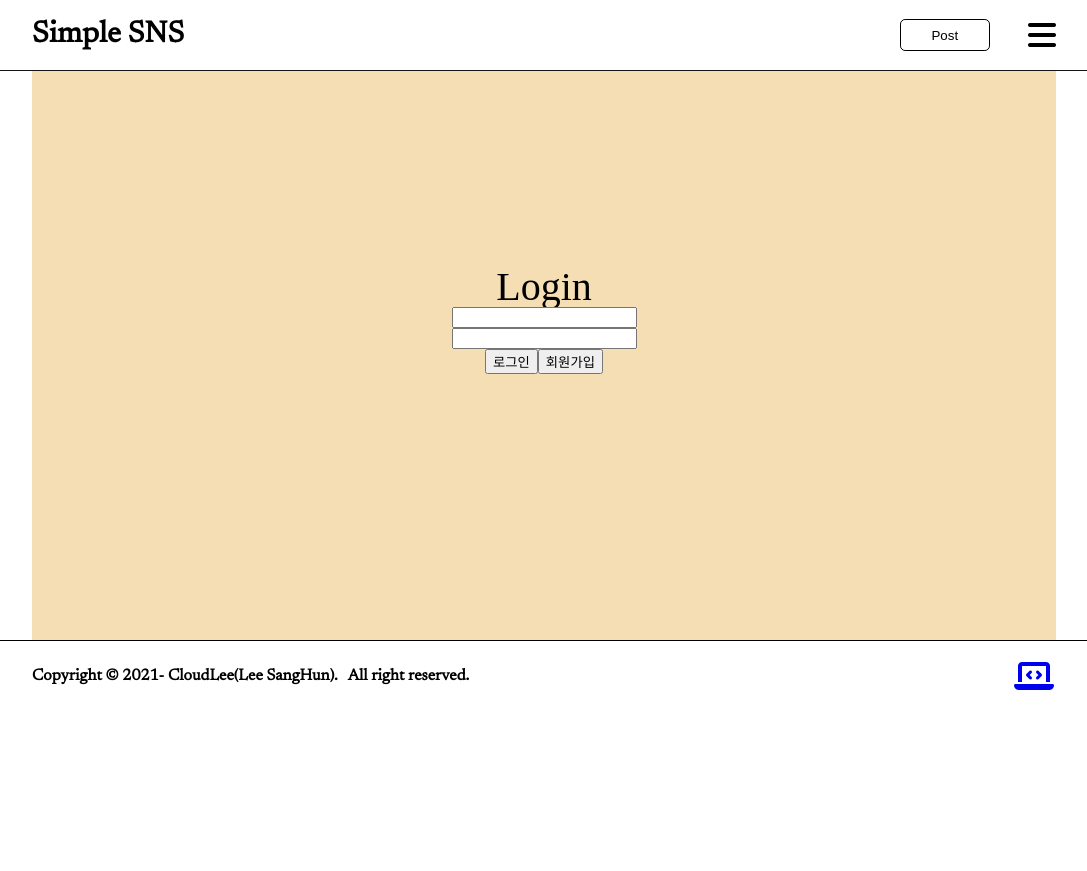
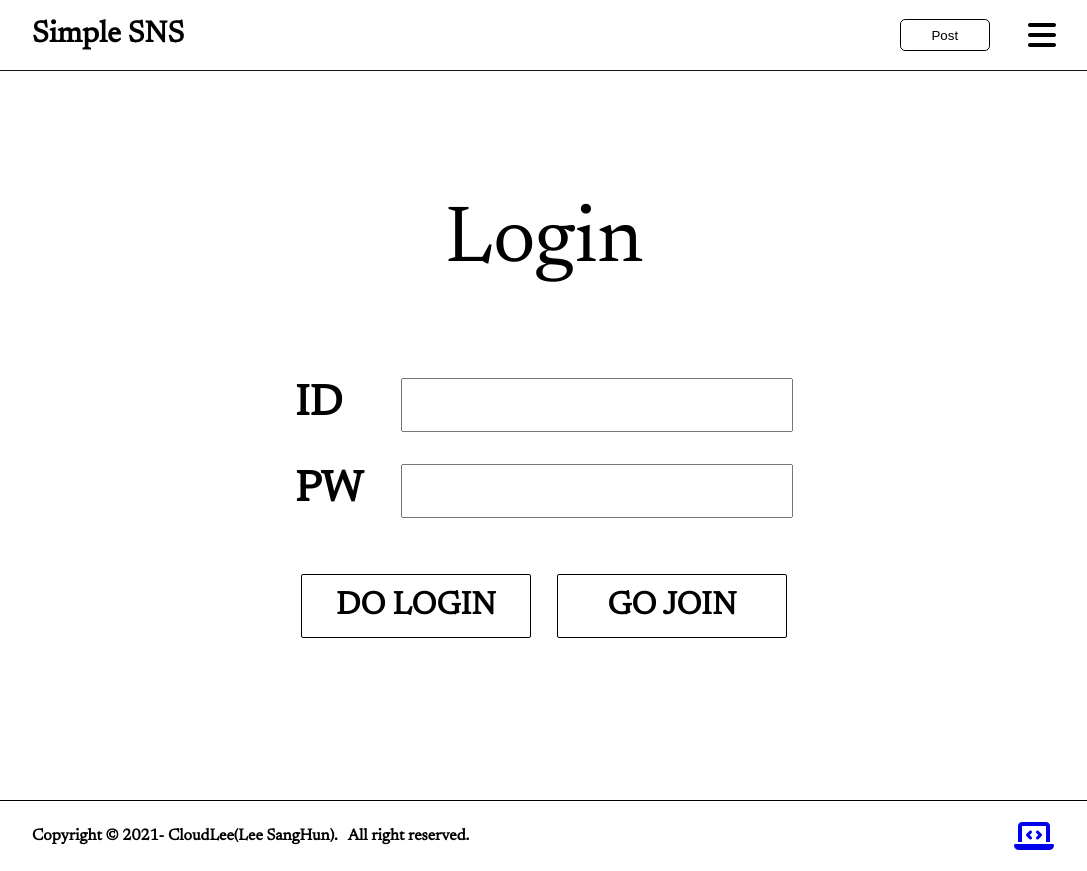
Before and after one commit to sanghunlee-711/simple-sns-project, a React (Create React App) app in the folder simplesns-frontend/: page /login in a window 1280 px wide. Shown: the whole page, without its empty margins (96-1183 px from the left). Before the commit the page ends 800 px from the top, so only its background shows below. Built offline with nearby package versions, Linux system fonts and the light colour scheme; no server answers.

Commit message:
[Front-Add] 로그인페이지 UI

```diff
--- a/simplesns-frontend/src/components/Footer/Footer.tsx
+++ b/simplesns-frontend/src/components/Footer/Footer.tsx
@@ -29,7 +29,7 @@
 
 const FootWrapper = styled.div`
   width: 80%;
-  min-height: 70px;
+  height: 70px;
   display: flex;
   justify-content: space-between;
   align-items: center;
--- a/simplesns-frontend/src/components/Nav/Nav.tsx
+++ b/simplesns-frontend/src/components/Nav/Nav.tsx
@@ -178,6 +178,7 @@
   top: 0;
   bottom: 0;
   width: 490px;
+  height: 100%;
   background-color: white;
   z-index: 10;
   border-left: 1px solid gray;
--- a/simplesns-frontend/src/components/Post/components/TuiViewer.tsx
+++ b/simplesns-frontend/src/components/Post/components/TuiViewer.tsx
@@ -51,19 +51,6 @@
   );
 }
 
-const ViewerWrapper = styled.div`
-  padding: 1vw;
-  display: block;
-  overflow: scroll;
-  border-top: 2px solid black;
-  border-bottom: 2px solid black;
-  height: 50vh;
-  img {
-    width: 100%;
-    height: 100%;
-  }
-`;
-
 const ViewerContainer = styled.article`
   width: 33.333%;
   margin: 5vh;
@@ -78,6 +65,19 @@
   padding: 0.5vw;
 `;
 
+const ViewerWrapper = styled.div`
+  padding: 1vw;
+  display: block;
+  overflow: scroll;
+  border-top: 2px solid black;
+  border-bottom: 2px solid black;
+  height: 50vh;
+  img {
+    width: 100%;
+    height: 100%;
+  }
+`;
+
 const ViewerBottom = styled.div`
   display: flex;
   flex-direction: column;
@@ -90,16 +90,6 @@
   font-family: "Newsreader", serif;
 `;
 
-const EditButton = styled.button`
-  background-color: white;
-  border: none;
-
-  &:hover {
-    color: gray;
-    transition: all 0.3s ease-in-out;
-  }
-`;
-
 const Id = styled.div`
   color: black;
   font-size: 16px;
@@ -110,26 +100,7 @@
   margin-bottom: 1vw;
 `;
 
-const QuitButton = styled.button`
-  background-color: white;
-  border: none;
-
-  &:hover {
-    color: gray;
-    transition: all 0.3s ease-in-out;
-  }
-`;
 const HeaderButtonWrapper = styled.div``;
-
-const CommentButton = styled.button`
-  background-color: white;
-  border: none;
-
-  &:hover {
-    color: gray;
-    transition: all 0.3s ease-in-out;
-  }
-`;
 
 const InputWrapper = styled.div`
   width: 100%;
@@ -148,18 +119,6 @@
   display: flex;
   justify-content: space-between;
   align-items: center;
-`;
-
-const CommentsButtonWrapper = styled.div`
-  button {
-    background-color: white;
-    border: none;
-
-    &:hover {
-      color: gray;
-      transition: all 0.3s ease-in-out;
-    }
-  }
 `;
 
 const CommentsWrapper = styled.div`
@@ -185,3 +144,45 @@
     }
   }
 `;
+
+const CommentsButtonWrapper = styled.div`
+  button {
+    background-color: white;
+    border: none;
+
+    &:hover {
+      color: gray;
+      transition: all 0.3s ease-in-out;
+    }
+  }
+`;
+
+const QuitButton = styled.button`
+  background-color: white;
+  border: none;
+
+  &:hover {
+    color: gray;
+    transition: all 0.3s ease-in-out;
+  }
+`;
+
+const CommentButton = styled.button`
+  background-color: white;
+  border: none;
+
+  &:hover {
+    color: gray;
+    transition: all 0.3s ease-in-out;
+  }
+`;
+
+const EditButton = styled.button`
+  background-color: white;
+  border: none;
+
+  &:hover {
+    color: gray;
+    transition: all 0.3s ease-in-out;
+  }
+`;
--- a/simplesns-frontend/src/pages/Join/Join.tsx
+++ b/simplesns-frontend/src/pages/Join/Join.tsx
@@ -27,7 +27,6 @@
 
   const doJoin = async () => {
     const url = `${config.BASE_URL}/auth/join`;
-
     const setting = {
       email: id,
       nick,
--- a/simplesns-frontend/src/pages/Login/Login.tsx
+++ b/simplesns-frontend/src/pages/Login/Login.tsx
@@ -45,20 +45,26 @@
     <CompoentWrapper>
       <h1>Login</h1>
       <InputWrapper>
+        <div>
+          <label>ID</label>
           <input name="id" value={id} onChange={(e) => handleInputChange(e)} />
+        </div>
+        <div>
+          <label>PW</label>
           <input
             type="password"
             name="pw"
             value={pw}
             onChange={(e) => handleInputChange(e)}
           />
+        </div>
       </InputWrapper>
       <ButtonWrapper>
         <button name="login" onClick={() => doLogin()}>
-          로그인
+          DO LOGIN
         </button>
         <button name="join" onClick={() => history.push("/join")}>
-          회원가입
+          GO JOIN
         </button>
       </ButtonWrapper>
     </CompoentWrapper>
@@ -66,16 +72,18 @@
 }
 
 const CompoentWrapper = styled.div`
-  width: 80vw;
-  height: 80vh;
-  background-color: wheat;
+  width: calc(80vw -70px);
+  height: 100vh;
+  background-color: white;
   margin: 0 auto;
   display: flex;
   flex-direction: column;
   justify-content: center;
   align-items: center;
   h1 {
-    font-size: 40px;
+    font-family: "Newsreader", serif;
+    font-size: 5rem;
+    margin: 10vh 0;
   }
 `;
 
@@ -84,8 +92,49 @@
   flex-direction: column;
   justify-content: center;
   align-items: center;
+  font-family: "Newsreader", serif;
+
+  > div {
+    display: flex;
+    width: 100%;
+    justify-content: space-between;
+    align-items: center;
+    margin: 2vh 0;
+    label {
+      font-size: 2.7rem;
+      font-weight: bolder;
+    }
+    input {
+      margin-left: 3vw;
+      width: 30vw;
+      height: 6vh;
+      font-family: "Newsreader", serif;
+      font-size: 2rem;
+    }
+  }
 `;
 
 const ButtonWrapper = styled(InputWrapper)`
   flex-direction: row;
+  margin: 5vh 0;
+  button {
+    margin: 0 1vw;
+    background-color: white;
+    border: 1.5px solid black;
+    color: black;
+    border-radius: 2px;
+    transition: all 0.5s ease-in-out;
+    /* max-width: 40px;
+    max-height: 32px; */
+    width: 18vw;
+    height: 8vh;
+    font-size: 2rem;
+    font-weight: bolder;
+    font-family: "Newsreader", serif;
+
+    &:hover {
+      color: white;
+      background-color: black;
+    }
+  }
 `;
```
Lines whose indentation alone changed are shown as unchanged.
